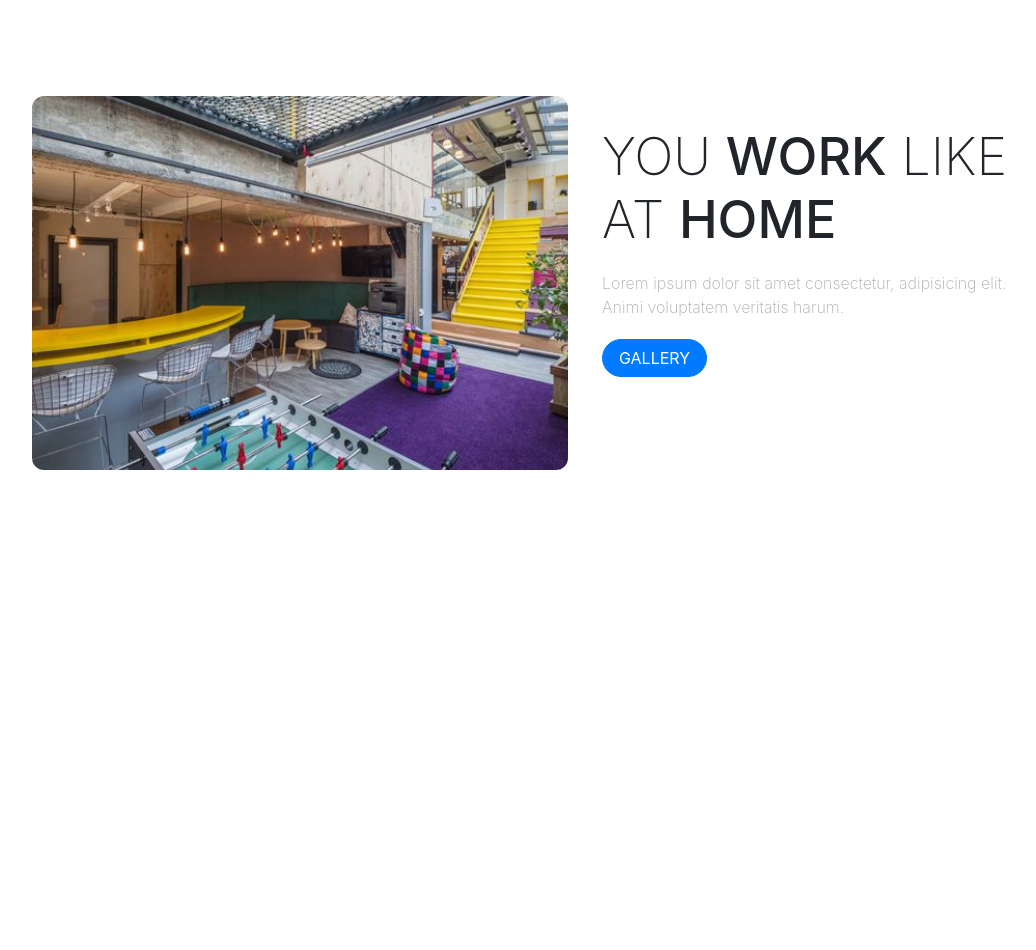
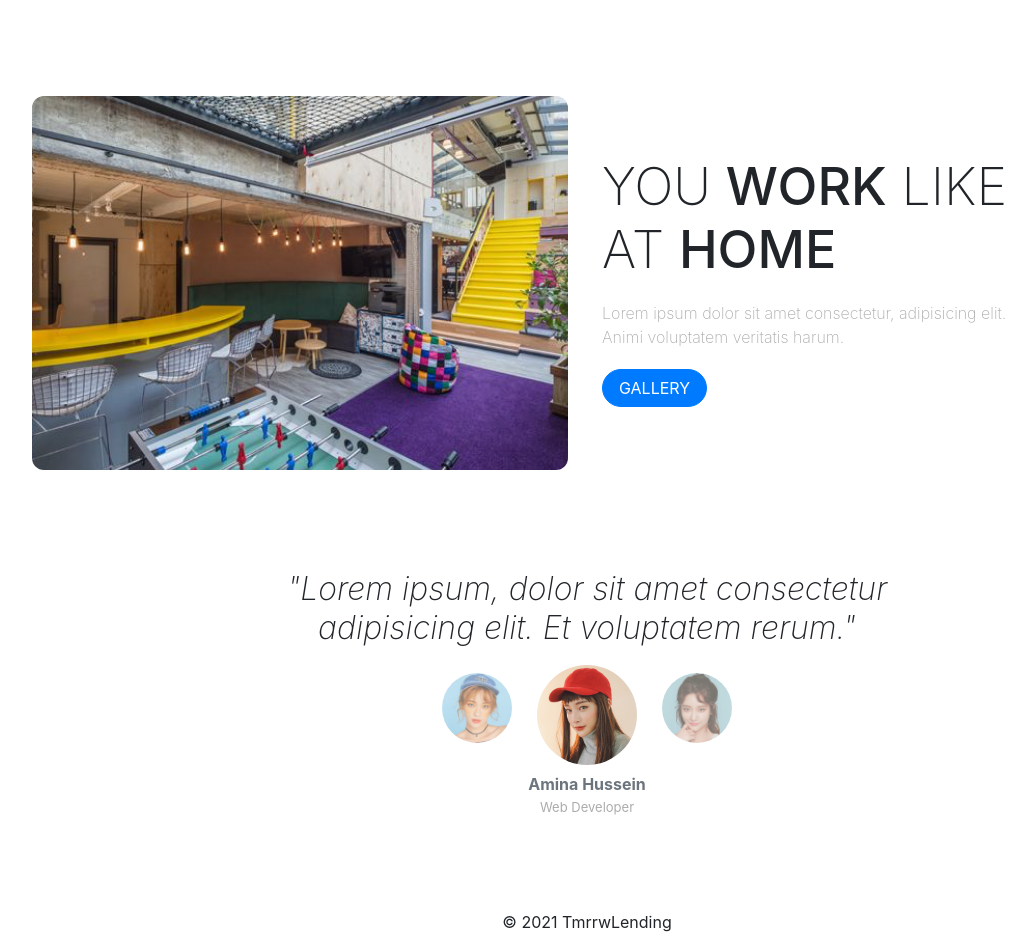
Before and after one commit to coderaulia/landing-page-training, a plain HTML site: page index.html in a window 1280 px wide. Shown: the part 720-1670 px from the top of the page, without its empty margins (53-1089 px from the left). Before the commit the page ends 1190 px from the top, so only its background shows below. Drawn offline with nearby package versions, Linux system fonts and the light colour scheme; a web font is replaced by a local one.

Commit message:
adding testimoni, footer and finish the project, thx

```diff
--- a/index.html
+++ b/index.html
@@ -26,7 +26,7 @@
     <!-- navbar start's here  -->
     <nav class="navbar navbar-expand-lg navbar-light">
       <div class="container">
-        <a class="navbar-brand" href="#">TmmrwLending</a>
+        <a class="navbar-brand" href="#">TmrrwLending</a>
         <button class="navbar-toggler" type="button" data-toggle="collapse" data-target="#navbarNavAltMarkup"
           aria-controls="navbarNavAltMarkup" aria-expanded="false" aria-label="Toggle navigation">
           <span class="navbar-toggler-icon"></span>
@@ -92,9 +92,48 @@
         </div>
       </div>
 
+      <!-- ends working space  -->
+
+      <!-- start testimoni  -->
+
+      <section class="testimoni">
+        <div class="row justify-content-center">
+          <div class="col-lg-8">
+            <h5>"Lorem ipsum, dolor sit amet consectetur adipisicing elit. Et voluptatem rerum."</h5>
+          </div>
+        </div>
+
+        <div class="row justify-content-center">
+          <div class="col-lg-6 d-flex justify-content-center">
+            <figure class="figure">
+              <img src="img/img1.png" class="figure-img img-fluid rounded-circle" alt="Testimoni 1">
+            </figure>
+            <figure class="figure ">
+              <img src="img/img2.png" class="figure-img img-fluid rounded-circle main" alt="Testimoni 2">
+              <figcaption class="figure-caption">
+                <h5>Amina Hussein</h5>
+                <p>Web Developer</p>
+              </figcaption>
+            </figure>
+            <figure class="figure">
+              <img src="img/img3.png" class="figure-img img-fluid rounded-circle" alt="Testimoni 3">
+            </figure>
+          </div>
+        </div>
+      </section>
+
+      <!-- end testimoni  -->
+
+
+      <!-- footer  -->
+
+      <footer>
+        <p>&copy; 2021 TmrrwLending</p>
+      </footer>
+
+      <!-- ends footer  -->
+
     </div>
-    <!-- ends working space  -->
-
     <!-- ends container  -->
 
 
--- a/style.css
+++ b/style.css
@@ -93,7 +93,7 @@
   font-size: 52px;
   font-weight: 200;
   text-transform: uppercase;
-  margin-top: 30px;
+  margin-top: 60px;
 }
 
 .working-space h3 span {
@@ -105,6 +105,50 @@
   margin: 20px 0;
   font-weight: 200;
   color: #acacac;
+}
+
+.testimoni {
+  margin-top: 100px;
+}
+
+.testimoni h5 {
+  text-align: center;
+  font-weight: 200;
+  font-style: italic;
+  font-size: 24px;
+}
+
+.testimoni figure img {
+  width: 70px;
+  opacity: 0.6;
+  margin: 18px 15px 12px;
+}
+
+.testimoni figure img.main {
+  width: 100px;
+  opacity: 1;
+  margin: 10px;
+}
+
+.testimoni figure h5 {
+  font-size: 16px;
+  font-weight: bold;
+  font-style: normal;
+}
+
+.testimoni figure p {
+  margin-top: -4px;
+  font-size: 13px;
+  color: #acacac;
+}
+
+.testimoni figcaption {
+  text-align: center;
+}
+
+footer {
+  margin-top: 60px;
+  text-align: center;
 }
 
 /* desktop size version only  */
@@ -142,4 +186,8 @@
     margin-bottom: 30px;
   }
 
+  .testimoni h5 {
+    font-size: 32px;
+  }
+
 }
```
